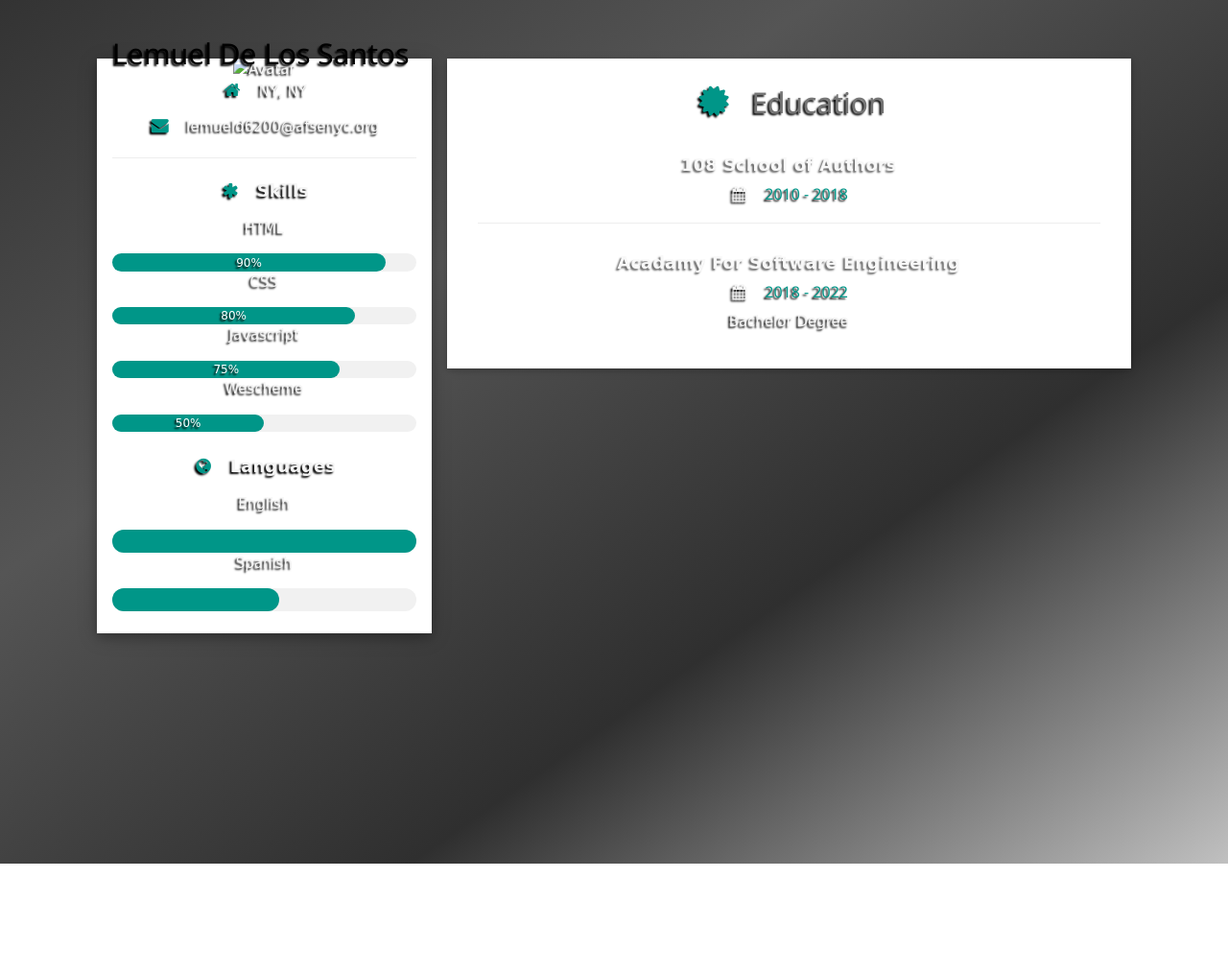
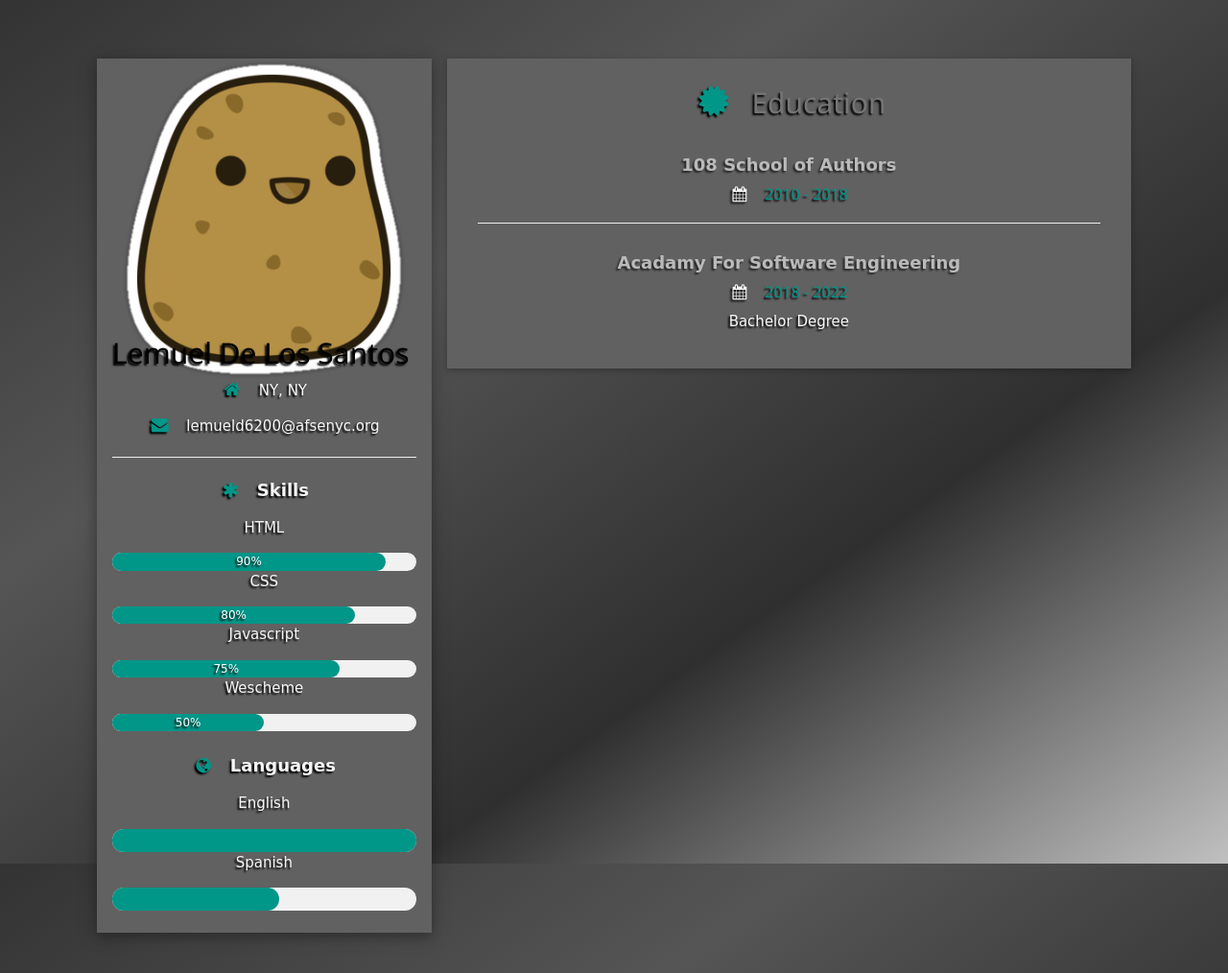
Before and after one commit to lemueldls/lemueld6200.github.io, a Jekyll site: the page built from cv/index.html, in a window 1280 px wide. Shown: the whole page at 96% size. Built offline with Jekyll 4.4.1, drawn with Linux system fonts in a browser that asks for light colours; before the commit the page ends 900 px from its top, so only the background shows below that; grey boxes are pictures that could not be loaded.

Commit message:
Update index.html

```diff
--- a/cv/index.html
+++ b/cv/index.html
@@ -15,9 +15,9 @@ title: Curriculum Vitae
     <!-- Left Column -->
     <div class="w3-third">
 
-      <div class="w3-white w3-text-grey w3-card-4">
+      <div class="w3-dark-grey w3-text-grey w3-card-4">
         <div class="w3-display-container">
-          <img src="" style="width:100%" alt="Avatar">
+          <img src="/Potato.png" style="width:100%" alt="Avatar">
           <div class="w3-display-bottomleft w3-container w3-text-black">
           	<h2>Lemuel De Los Santos</h2>
           </div>
@@ -66,7 +66,7 @@ title: Curriculum Vitae
 
     <!-- Right Column -->
     <div class="w3-twothird">
-      <div class="w3-container w3-card w3-white">
+      <div class="w3-container w3-card w3-dark-grey">
         <h2 class="w3-text-grey w3-padding-16"><i class="fa fa-certificate fa-fw w3-margin-right w3-xxlarge w3-text-teal"></i>Education</h2>
         <div class="w3-container">
           <h5 class="w3-opacity"><b>108 School of Authors</b></h5>
```
